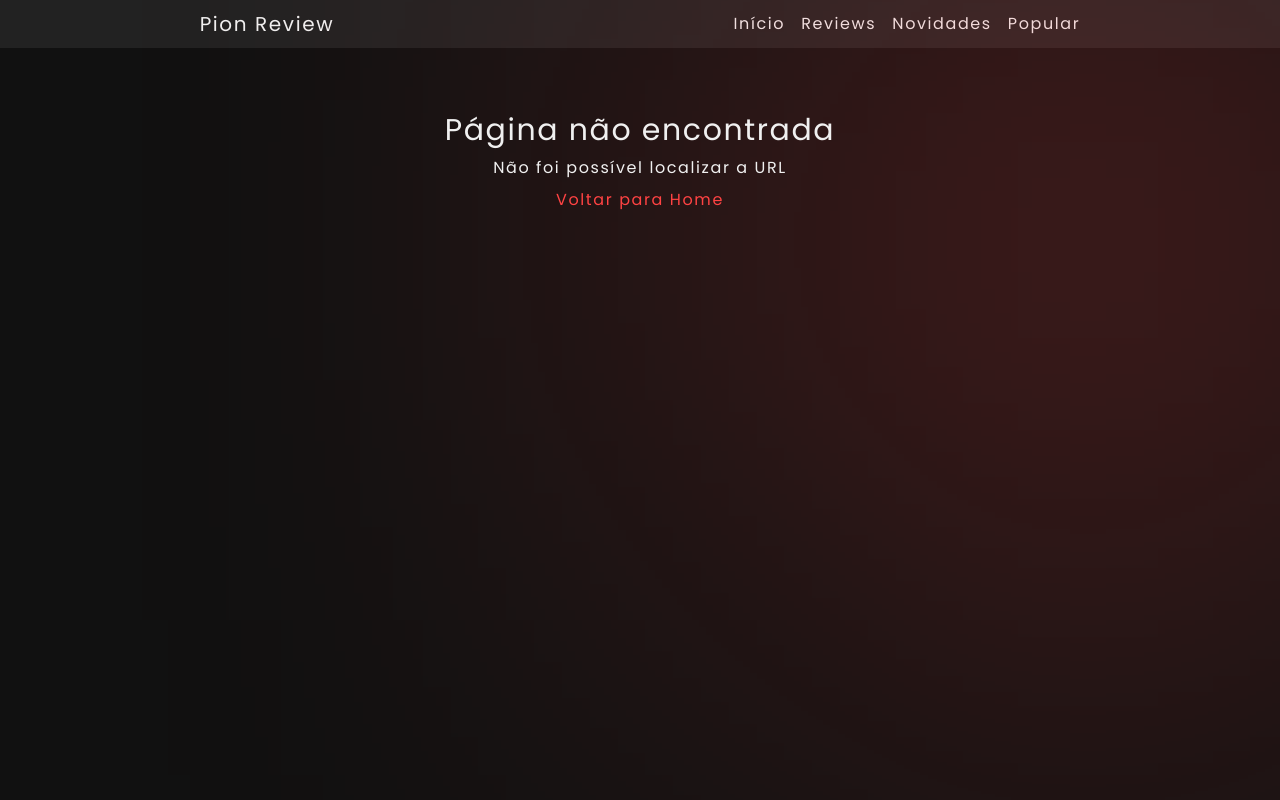
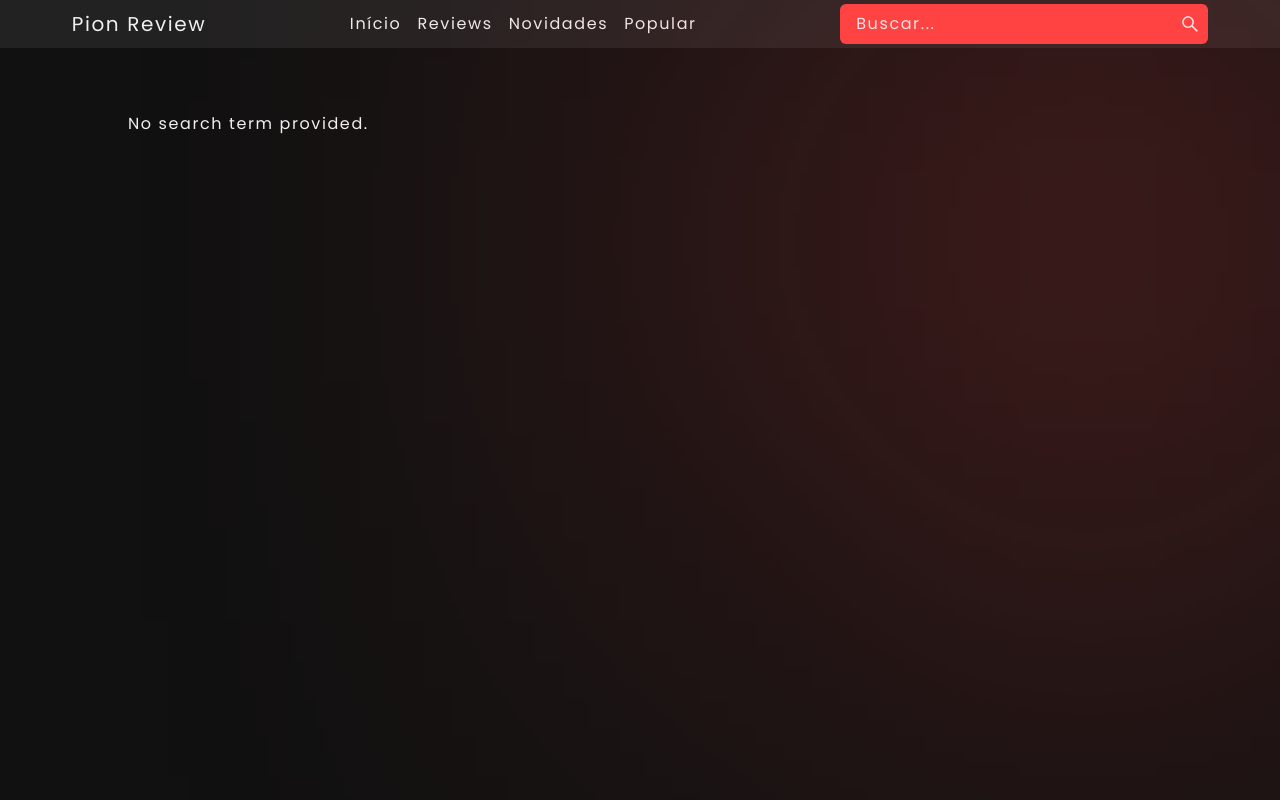
Before and after one commit to peterrbarros17/pion-review, a Next.js app: page /results in a window 1280 px wide. Before the commit this address had no page. Shown: the top 800 px of the page. Built offline with nearby package versions, Linux system fonts and the light colour scheme.

Commit message:
feat: search posts

```diff
--- /dev/null
+++ b/src/app/results/page.tsx
@@ -0,0 +1,37 @@
+const Results = async ({
+  searchParams,
+}: {
+  searchParams: { [key: string]: string | undefined };
+}) => {
+  const search = searchParams.title as string;
+  if (!search) {
+    return <p>No search term provided.</p>;
+  }
+
+  const res = await fetch(`https://pion-api.vercel.app/search?title=${search}`);
+  const posts = await res.json();
+
+  const postsFound = posts.length > 0;
+
+  return (
+    <div>
+      <p>
+        {postsFound
+          ? `${posts.length} post(s) encontrado(s) para "${search}"`
+          : `${posts.length} post encontrado para "${search}"`}
+      </p>
+      {postsFound && (
+        <div>
+          {posts.map((post: any) => (
+            <div key={post._id} className="bg-red-500 my-10 p-4">
+              <h2 className="capitalize text-xl font-bold">{post.title}</h2>
+              <p>{post.description}</p>
+            </div>
+          ))}
+        </div>
+      )}
+    </div>
+  );
+};
+
+export default Results;
--- a/src/components/AppHeader/index.tsx
+++ b/src/components/AppHeader/index.tsx
@@ -1,15 +1,17 @@
 import Link from "next/link";
 import ToggleMenu from "./ToggleMenu";
+import Search from "../_ui/_main/Search";
 
 interface AppHeaderProps {}
 
 const AppHeader = ({}: AppHeaderProps) => {
   return (
-    <header className="flex px-2 md:p-0 items-center justify-between md:justify-around h-12 md:flex md:flex-row bg-[var(--gray-dark)]">
+    <header className="flex flex-col sm:flex sm:flex-row px-2 md:p-0 items-center justify-between md:justify-around h-12 md:flex md:flex-row bg-[var(--gray-dark)]">
       <Link href="/" className="text-xl">
         Pion Review
       </Link>
       <ToggleMenu />
+      <Search />
     </header>
   );
 };
--- /dev/null
+++ b/src/components/_ui/_main/Search/index.tsx
@@ -0,0 +1,35 @@
+"use client";
+
+import { useState } from "react";
+import { useRouter } from "next/navigation";
+import { AiOutlineWeibo, AiOutlineSearch } from "react-icons/ai";
+
+const Search = () => {
+  const [query, setQuery] = useState("");
+  const router = useRouter();
+
+  const handleSubmit = async (e: React.FormEvent) => {
+    e.preventDefault();
+    setQuery("");
+    router.push(`/results?title=${query}`);
+  };
+
+  return (
+    <form onSubmit={handleSubmit}>
+      <div className="bg-[var(--red)] text-white rounded-md overflow-auto px-2 block sm:flex">
+        <input
+          type="text"
+          value={query}
+          placeholder="Buscar..."
+          onChange={(e) => setQuery(e.target.value)}
+          className="p-2 bg-[var(--red)] border-none outline-none placeholder:text-slate-50"
+        />
+        <button type="submit" className=" text-white ">
+          <AiOutlineSearch size={20} />
+        </button>
+      </div>
+    </form>
+  );
+};
+
+export default Search;
```
Also changed, not shown: 1 other file (tests, documents, lock files or other folders).
